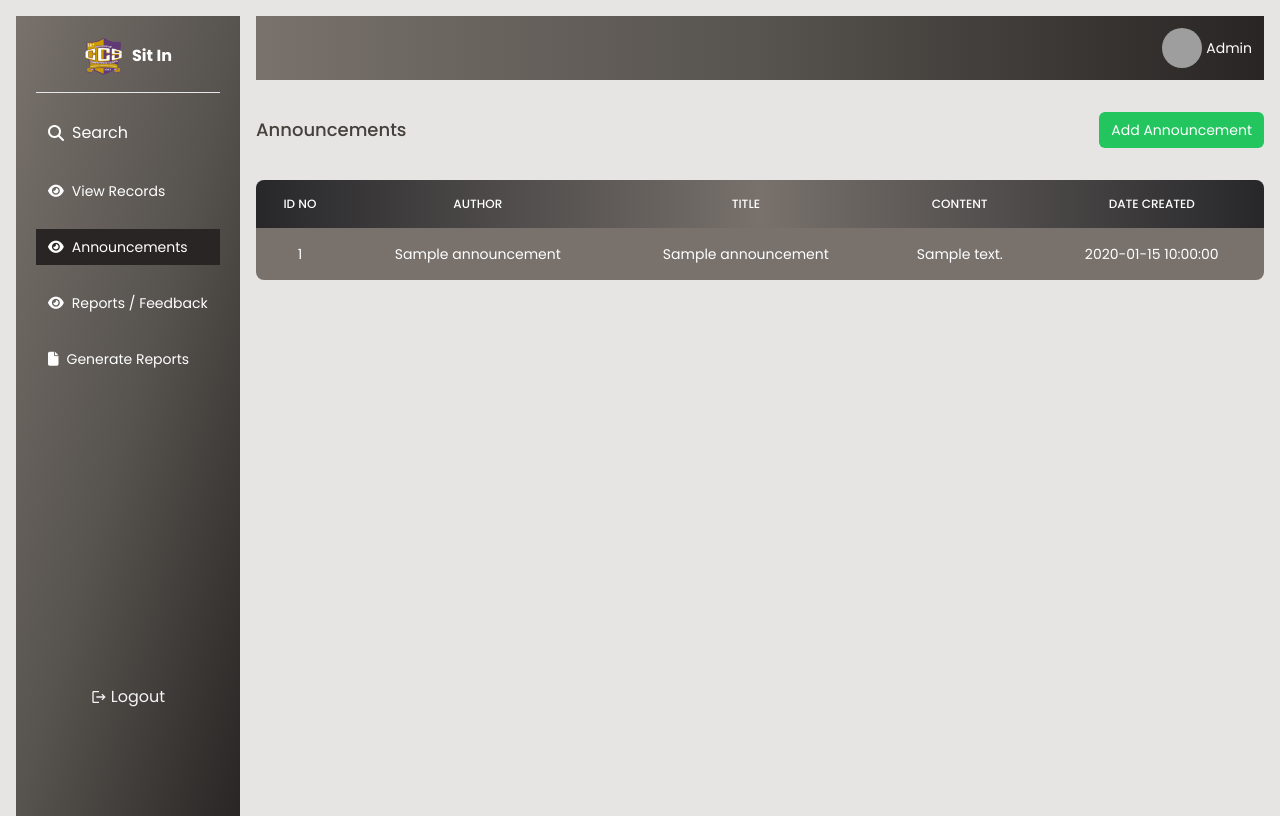
After one commit to xaenic/gi_sysarc, a PHP site: page /admin/announcement.php in a window 1280 px wide. The commit adds this page. Run offline with PHP 8.4, Linux system fonts and the light colour scheme; the visitor is signed in with stand-in values (Sample User, id 1); tables that the repository leaves empty or names only in its code hold one stand-in row (values such as "Sample post"); some libraries are stand-ins or nearby versions; grey boxes are pictures that could not be loaded.

Commit message:
waaaaaaaaaa dukaa

```diff
--- /dev/null
+++ b/admin/announcement.php
@@ -0,0 +1,152 @@
+<?php
+
+$page="Announcements";
+session_start();
+if(!isset($_SESSION['role']))
+header("Location: ./login.php");
+require './db.php';
+
+$students = [];
+$query = "SELECT * FROM announcement";
+$result = $connection->query($query);
+if ($result->num_rows > 0) {
+    while($row = $result->fetch_assoc()) {
+        $students[] = $row;
+    }
+}
+
+
+if($_SERVER['REQUEST_METHOD'] == 'POST'){
+
+$content = $_POST['content'];
+$title= $_POST['title'];
+$name = 'admin';
+ $query = "INSERT INTO announcement (name,title,content) VALUES('$name' , '$title','$content')";
+$result = $connection->query($query);
+
+header("Location: ./announcement.php");
+
+}
+$connection->close();
+
+?>
+<!DOCTYPE html>
+<html lang="en">
+
+<head>
+    <meta charset="UTF-8">
+    <meta name="viewport" content="width=device-width, initial-scale=1.0">
+    <title>Admin - Dashboard</title>
+     <link rel="stylesheet" href="../style.css">
+    <script src="https://cdn.tailwindcss.com"></script>
+    <link rel="stylesheet" href="https://cdnjs.cloudflare.com/ajax/libs/font-awesome/6.5.1/css/all.min.css"
+        integrity="sha512-DTOQO9RWCH3ppGqcWaEA1BIZOC6xxalwEsw9c2QQeAIftl+Vegovlnee1c9QX4TctnWMn13TZye+giMm8e2LwA=="
+        crossorigin="anonymous" referrerpolicy="no-referrer" />
+    <link rel="stylesheet" href="https://cdn.jsdelivr.net/npm/flatpickr/dist/flatpickr.min.css">
+<script src="https://code.jquery.com/jquery-3.7.1.min.js" integrity="sha256-/JqT3SQfawRcv/BIHPThkBvs0OEvtFFmqPF/lYI/Cxo=" crossorigin="anonymous"></script>
+
+</head>
+
+<body class="bg-stone-200 ">
+    <?php require './sidebar.php';?>
+    <main class="flex-1 lg:ml-64  lg:mt-4 mr-4 relative min-h-screen">
+        <div id="modal" class="hidden  items-center justify-center h-full w-full bg-black absolute z-20 bg-opacity-5">
+            <form  action="" method="post" class="flex  flex-col gap-6 shadow-sm bg-white p-5 rounded-md">
+                <div class="flex flex-col items-start">
+                    <label>Title</label>
+                    <div class="p-2 border rounded-md w-full">
+                        <input type="text" name="title" placeholder="Enter title" class="w-full bg-transparent outline-none"/>
+                    </div>
+                </div>
+                 <div class="flex flex-col items-start">
+                    <label>Message</label>
+                    <div class="p-2 border rounded-md">
+                            <textarea id="feedback"  name="content" rows="4" cols="50" class="bg-transparent outline-none"></textarea>
+                    </div>
+                </div>
+              <div class="flex justify-end gap-3">
+                  <span id="cancel" class="bg-red-500 text-white p-3 rounded-md text-sm">Cancel</span>
+
+                  <button class="bg-green-500 text-white p-3 rounded-md text-sm">Publish</button>
+              </div>
+            </form>
+
+        </div>
+       <div class="flex flex-col gap-8  rounded-xs">
+        <div class="flex justify-end w-full bg-gradient-to-r from-stone-500 via-stone-600 to-stone-800 text-white p-3 rounded-xs">
+            <div class="flex gap-1 items-center">
+                <img src="https://innap.dexignzone.com/xhtml/images/profile/pic1.jpg" class="rounded-full w-10 h-10"/>
+                <span class="text-sm">Admin</span>
+            </div>
+        </div>
+
+        <div class="flex justify-between items-center">
+            <h1 class="font-medium text-lg text-stone-700">Announcements</h1>
+           <button id="add" class="bg-green-500 text-white p-3 py-2 rounded-md text-sm">Add Announcement</button>
+
+        </div>
+            <!-- <form action="" method="get" class="flex justify-end w-full bg-gradient-to-l to-[#8F93FF] from-purple-400  p-5 rounded-md">
+                <div class="flex justify-end gap-3 w-full">
+                    <input name="search" class="shadow-lg border px-3 p-1 rounded-md" tpye="text" value="" placeholder="Search student..."/>
+                    <input  class="shadow-lg px-3 p-1 rounded-md text-white cursor-pointer hover:bg-purple-600 bg-purple-500" type="submit" value="Search"/>
+                </div>
+            </form> -->
+             <table class=" w-full text-sm text-left rtl:text-right text-white rounded-lg overflow-hidden">
+                <thead class="text-xs bg-gradient-to-r from-zinc-800 via-stone-500 to-zinc-800 uppercase rounded-md">
+                    <tr>
+                        <th class="border px-4 py-4 font-medium border-none text-center font-bold">ID NO
+                        </th>
+                         <th class="border px-4 py-4 font-medium border-none  text-center">AUTHOR</th>
+                        <th class="border px-4 py-4 font-medium border-none  text-center">Title</th>
+
+                        <th class="border px-4 py-4 font-medium border-none  text-center">CONTENT</th>
+                        <th class="border px-4 py-4 font-medium border-none  text-center">DATE CREATED</th>
+                    </tr>
+                </thead>
+                <tbody id="tbody" class="relative">
+
+
+                <?php
+
+            foreach ($students as $student) {
+                   echo '<tr class="odd:bg-stone-500 bg-zinc-700">
+                                <td class="border px-4 py-4 border-none text-center text-xs md:text-sm text-white">'.$student['id'].'</td>
+                                <td class="border px-4 py-4 border-none text-center text-xs md:text-sm text-white">'.$student['name'].'</td>
+                                <td class="border px-4 py-4 border-none text-center text-xs md:text-sm text-white">'.$student['title'].'</td>
+                                <td class="border px-4 py-4 border-none text-center text-xs md:text-sm text-white">'.$student['content'].'</td>
+                                <td class="border px-4 py-4 border-none text-center text-xs md:text-sm text-white">'.$student['date_created'].'</td>
+                               </tr>';
+                }
+            ?>
+
+                </tbody>
+
+            </table>
+        </div>
+    </main>
+    <script src="https://cdn.jsdelivr.net/npm/flatpickr"></script>
+    <script>
+
+        $(document).ready(function() {
+
+
+
+            $("#add").click(function() {
+
+                $("#modal").removeClass("hidden");
+                $("#modal").addClass("flex");
+            })
+
+            $("#cancel").click(function() {
+
+                  $("#modal").removeClass("flex");
+                $("#modal").addClass("hidden");
+            })
+
+
+
+        });
+    </script>
+</body>
+
+</html>
--- a/admin/sidebar.php
+++ b/admin/sidebar.php
@@ -19,6 +19,12 @@ $dashboard = isset($_SESSION['role']) ? '/dashboard' : '/admin/dashboard';
             <div class="flex gap-2 items-center <?php echo($page == 'View Records' ? 'bg-stone-800' : '' ) ?> text-sm   cursor-pointer text-white rounded-xs px-3 p-2">
             <i class="fa-solid fa-eye"></i>
             <a href="./records.php" class="w-full">View Records</a>
+            </div>
+        </section>
+          <section id="widget_2" class="mt-5 flex flex-col gap-5">
+            <div class="flex gap-2 items-center <?php echo($page == 'Announcements' ? 'bg-stone-800' : '' ) ?> text-sm   cursor-pointer text-white rounded-xs px-3 p-2">
+            <i class="fa-solid fa-eye"></i>
+            <a href="./announcement.php" class="w-full">Announcements</a>
             </div>
         </section>
          <section id="widget_2" class="mt-5 flex flex-col gap-5">
```
